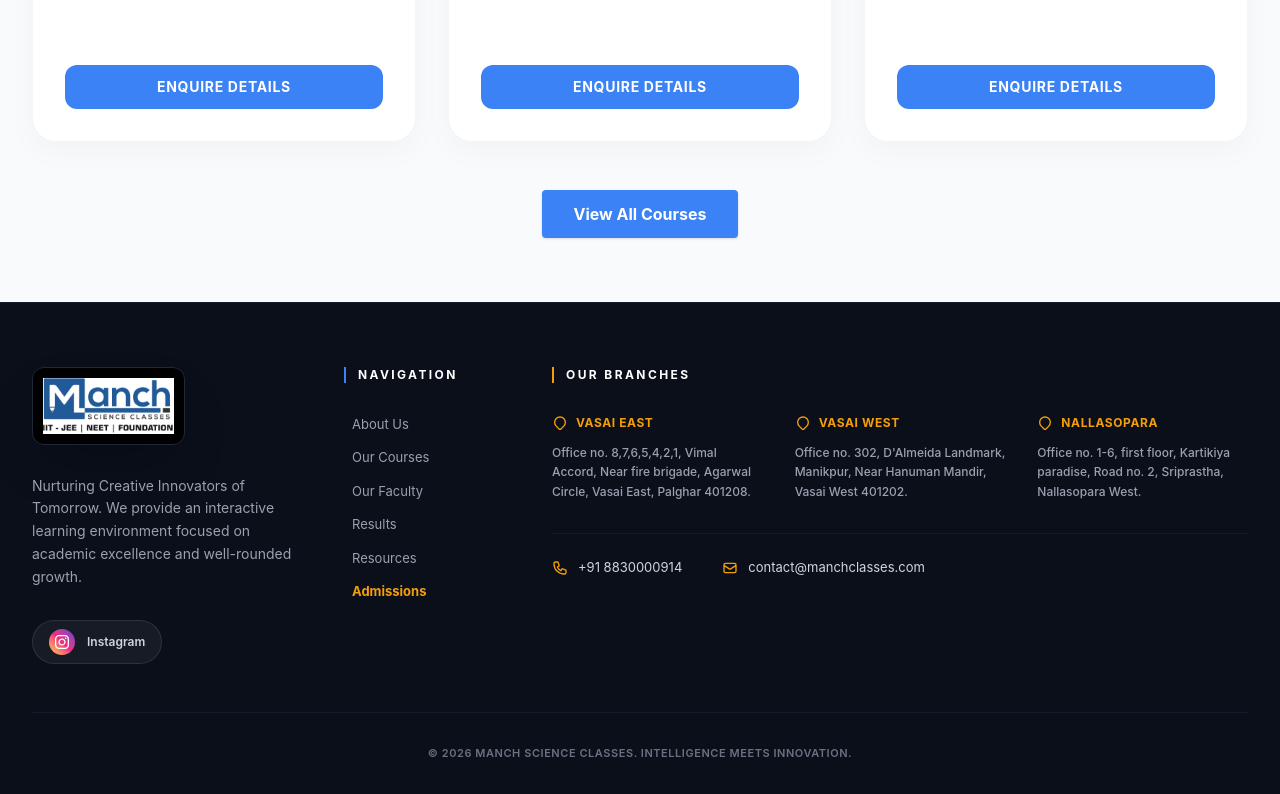
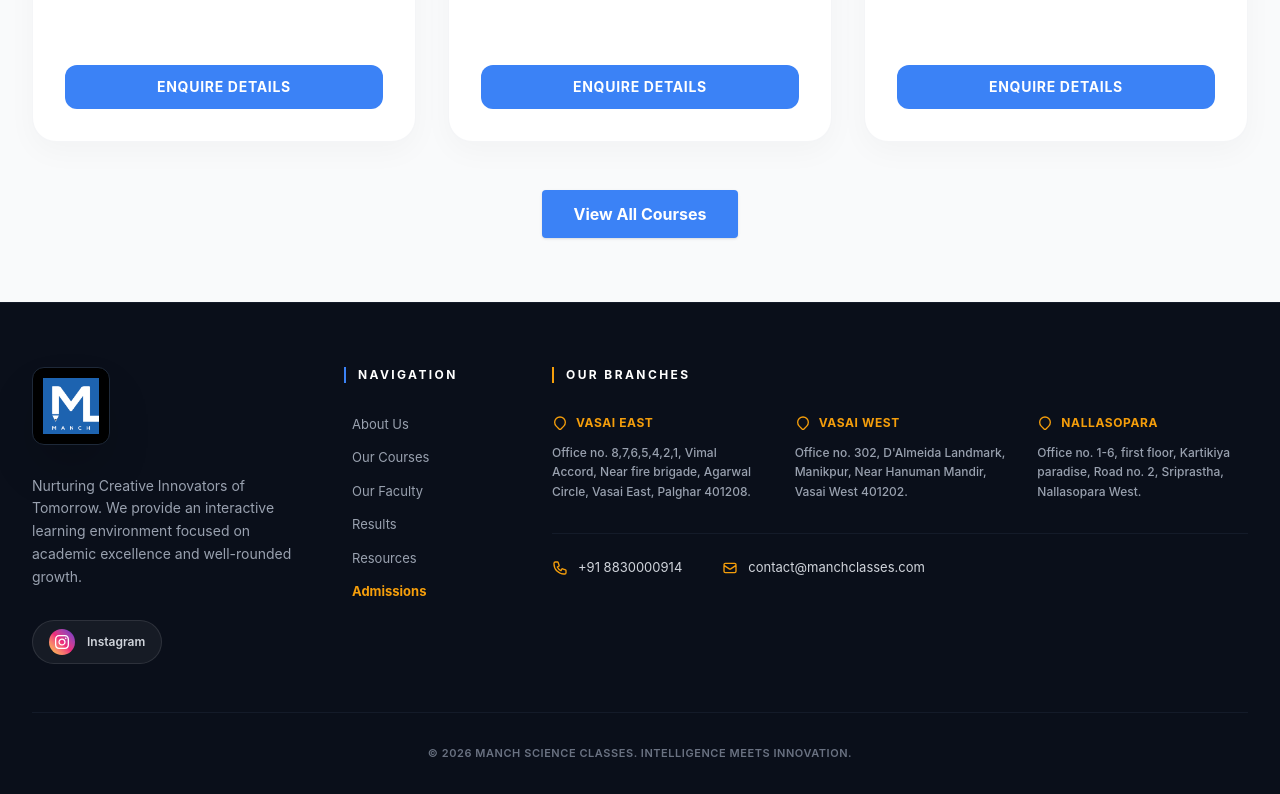
Before and after one commit to hitman-2001/manch-lms, a Vue app: page / in a window 1280 px wide. Shown: the part 1575-2369 px from the top of the page. Built offline with nearby package versions, Linux system fonts and the light colour scheme; no server answers.

Commit message:
footer logo changed

```diff
--- a/src/components/common/MainFooter.vue
+++ b/src/components/common/MainFooter.vue
@@ -13,7 +13,7 @@
             class="bg-black p-2.5 inline-block rounded-xl shadow-2xl border border-gray-800 hover:border-primary transition-all duration-300"
           >
             <img
-              src="@/assets/logo.svg"
+              src="@/assets/header-icon.png"
               alt="Manch Science Classes"
               class="h-10 md:h-12 lg:h-14 w-auto"
             />
```
